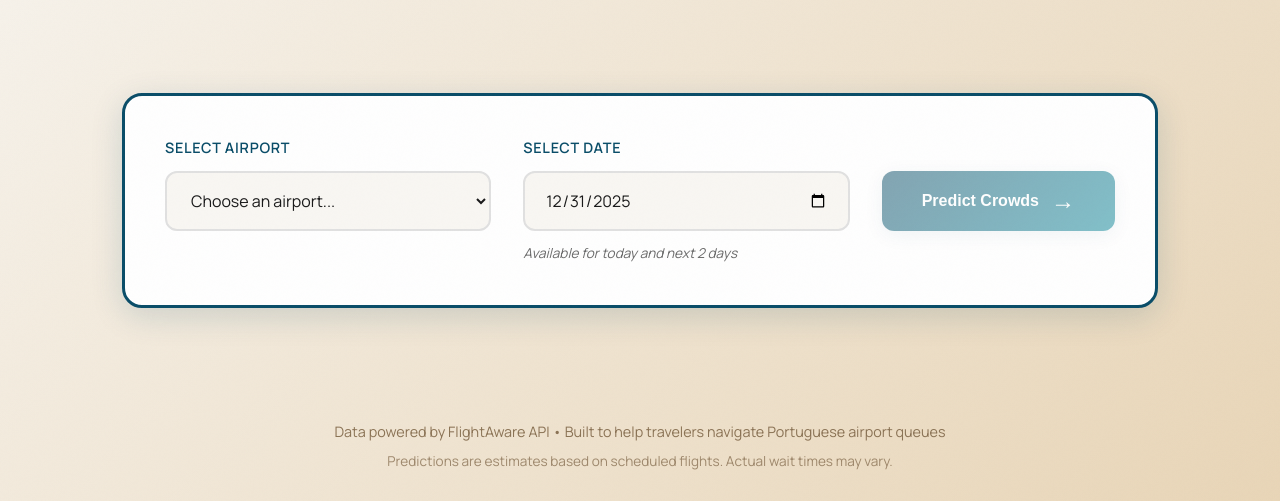
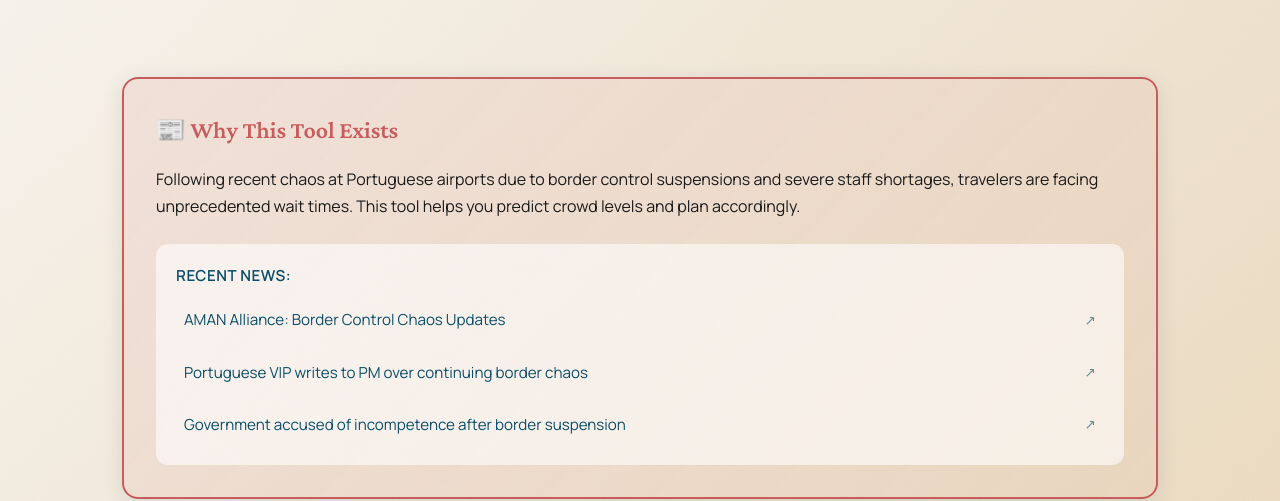
Before and after one commit to vakaobr/pt-airport-chaos-predictor, a website: page index.html in a window 1280 px wide. Shown: the part 299-800 px from the top of the page. Drawn offline with nearby package versions, Linux system fonts and the light colour scheme.

Commit message:
Add context section with news links explaining border chaos motivation

```diff
--- a/index.html
+++ b/index.html
@@ -24,6 +24,39 @@
     </header>
 
     <main class="container">
+        <section class="context-section">
+            <div class="context-card">
+                <h3 class="context-title">📰 Why This Tool Exists</h3>
+                <p class="context-text">
+                    Following recent chaos at Portuguese airports due to border control suspensions and severe staff shortages,
+                    travelers are facing unprecedented wait times. This tool helps you predict crowd levels and plan accordingly.
+                </p>
+                <div class="context-links">
+                    <h4 class="context-links-title">Recent News:</h4>
+                    <ul class="context-news-list">
+                        <li>
+                            <a href="https://www.aman-alliance.org/Home/ContentDetail/98848" target="_blank" rel="noopener noreferrer">
+                                AMAN Alliance: Border Control Chaos Updates
+                                <span class="external-icon">↗</span>
+                            </a>
+                        </li>
+                        <li>
+                            <a href="https://www.portugalresident.com/portuguese-vip-writes-to-pm-over-continuing-border-chaos-at-lisbon-airport/" target="_blank" rel="noopener noreferrer">
+                                Portuguese VIP writes to PM over continuing border chaos
+                                <span class="external-icon">↗</span>
+                            </a>
+                        </li>
+                        <li>
+                            <a href="https://www.theportugalnews.com/news/2025-12-30/government-accused-of-incompetence-after-border-suspension-at-lisbon-airport/938226" target="_blank" rel="noopener noreferrer">
+                                Government accused of incompetence after border suspension
+                                <span class="external-icon">↗</span>
+                            </a>
+                        </li>
+                    </ul>
+                </div>
+            </div>
+        </section>
+
         <section class="controls-section">
             <div class="control-group">
                 <label for="airport">Select Airport</label>
--- a/styles.css
+++ b/styles.css
@@ -87,6 +87,95 @@ body {
     max-width: 600px;
     margin: 0 auto;
     animation: fadeIn 1s ease-out 0.3s backwards;
+}
+
+/* Context Section */
+.context-section {
+    margin: 2rem 0;
+}
+
+.context-card {
+    background: linear-gradient(135deg, rgba(200, 92, 92, 0.1) 0%, rgba(200, 92, 92, 0.05) 100%);
+    border: 2px solid var(--color-terracotta);
+    border-radius: 16px;
+    padding: 2rem;
+    box-shadow: var(--shadow-md);
+}
+
+.context-title {
+    font-family: 'Crimson Pro', serif;
+    font-size: 1.5rem;
+    font-weight: 600;
+    color: var(--color-terracotta);
+    margin-bottom: 1rem;
+    display: flex;
+    align-items: center;
+    gap: 0.5rem;
+}
+
+.context-text {
+    font-size: 1rem;
+    line-height: 1.7;
+    color: var(--color-dark);
+    margin-bottom: 1.5rem;
+}
+
+.context-links {
+    background: rgba(255, 255, 255, 0.6);
+    border-radius: 12px;
+    padding: 1.25rem;
+}
+
+.context-links-title {
+    font-size: 0.95rem;
+    font-weight: 600;
+    color: var(--color-ocean);
+    margin-bottom: 0.75rem;
+    text-transform: uppercase;
+    letter-spacing: 0.5px;
+}
+
+.context-news-list {
+    list-style: none;
+    padding: 0;
+    margin: 0;
+}
+
+.context-news-list li {
+    margin-bottom: 0.75rem;
+}
+
+.context-news-list li:last-child {
+    margin-bottom: 0;
+}
+
+.context-news-list a {
+    display: flex;
+    align-items: center;
+    justify-content: space-between;
+    gap: 0.5rem;
+    color: var(--color-ocean);
+    text-decoration: none;
+    font-size: 0.95rem;
+    padding: 0.5rem;
+    border-radius: 8px;
+    transition: all 0.2s ease;
+}
+
+.context-news-list a:hover {
+    background: rgba(8, 131, 149, 0.1);
+    color: var(--color-ocean-light);
+    padding-left: 0.75rem;
+}
+
+.external-icon {
+    font-size: 0.85rem;
+    opacity: 0.6;
+    transition: opacity 0.2s ease;
+}
+
+.context-news-list a:hover .external-icon {
+    opacity: 1;
 }
 
 /* Controls Section */
```
